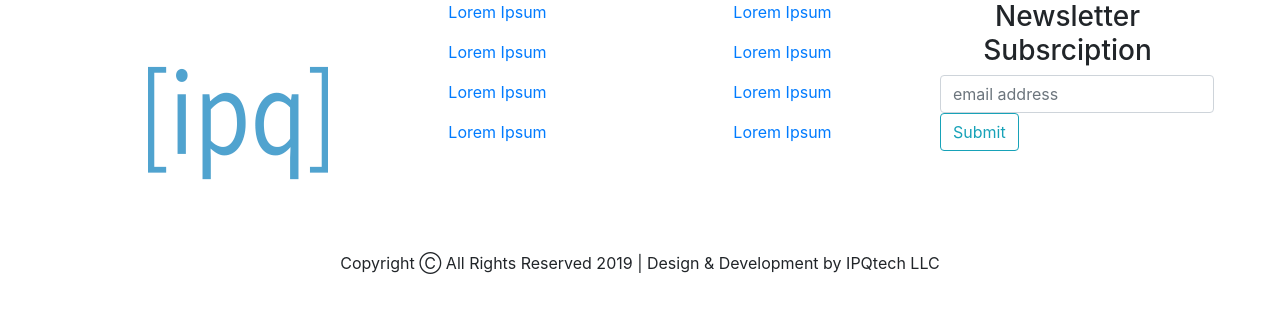
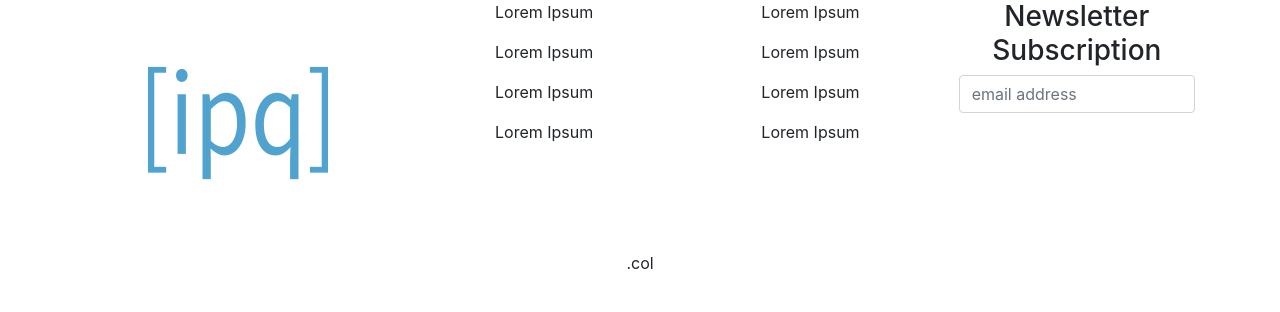
Before and after one commit to WebProFe/ipqtech, a React (Create React App) app: page / in a window 1280 px wide. Shown: the top 312 px of the page. Built offline with nearby package versions, Linux system fonts and the light colour scheme.

Commit message:
footer styling

```diff
--- a/src/Components/Footer/Footer.js
+++ b/src/Components/Footer/Footer.js
@@ -1,45 +1,44 @@
 import React, { Component } from "react";
+import { Container, Row, Col, Button, Form, FormGroup, Input } from 'reactstrap';
 import footer_image1 from '../../Images/footer_image1.png';
 
 
 export default class Header extends Component {
    render() {
       return (
-         <footer class="container-fluid">
-            <div class="container">
-               <div class="row">
-                  <div class="col-3">
-                     <img src={footer_image1} alt=""/>
-                  </div>
-                  <div class="col-3">
-                     <p><a href="">Lorem Ipsum</a></p>
-                     <p><a href="">Lorem Ipsum</a></p>
-                     <p><a href="">Lorem Ipsum</a></p>
-                     <p><a href="">Lorem Ipsum</a></p>
-                  </div>
-                  <div class="col-3">
-                     <p><a href="">Lorem Ipsum</a></p>
-                     <p><a href="">Lorem Ipsum</a></p>
-                     <p><a href="">Lorem Ipsum</a></p>
-                     <p><a href="">Lorem Ipsum</a></p>
-                  </div>
-                  <div class="col-3">
-                     <h3>Newsletter Subsrciption</h3>
-                     <form class="form-inline">
-                        <div class="form-group">
-                           <input type="text" class="form-control" placeholder="email address"/>
-                        </div>
-                        <a href="#" class="btn btn-outline-info">Submit</a>
-                     </form>
-                  </div>
-               </div>
-               <div class="row text-center">
-                  <div class="col-12">
-                     <p>Copyright &#9400; All Rights Reserved 2019 | Design & Development by IPQtech LLC</p>
-                  </div>
-               </div>
-            </div>
-         </footer>
+         <Container>
+            <Row>
+               <Col>
+                  <img src={ footer_image1 } />
+               </Col>
+
+               <Col>
+                  <p>Lorem Ipsum</p>
+                  <p>Lorem Ipsum</p>
+                  <p>Lorem Ipsum</p>
+                  <p>Lorem Ipsum</p>
+               </Col>
+
+               <Col>
+                  <p>Lorem Ipsum</p>
+                  <p>Lorem Ipsum</p>
+                  <p>Lorem Ipsum</p>
+                  <p>Lorem Ipsum</p>
+               </Col>
+
+               <Col>
+                  <h3>Newsletter Subscription</h3>
+                  <Form>
+                     <FormGroup>
+                        <Input type="text" placeholder="email address" />
+                     </FormGroup>
+                  </Form>
+               </Col>
+            </Row>
+            <Row>
+               <Col>.col</Col>
+            </Row>
+         </Container>
       )
    }
 }
```
